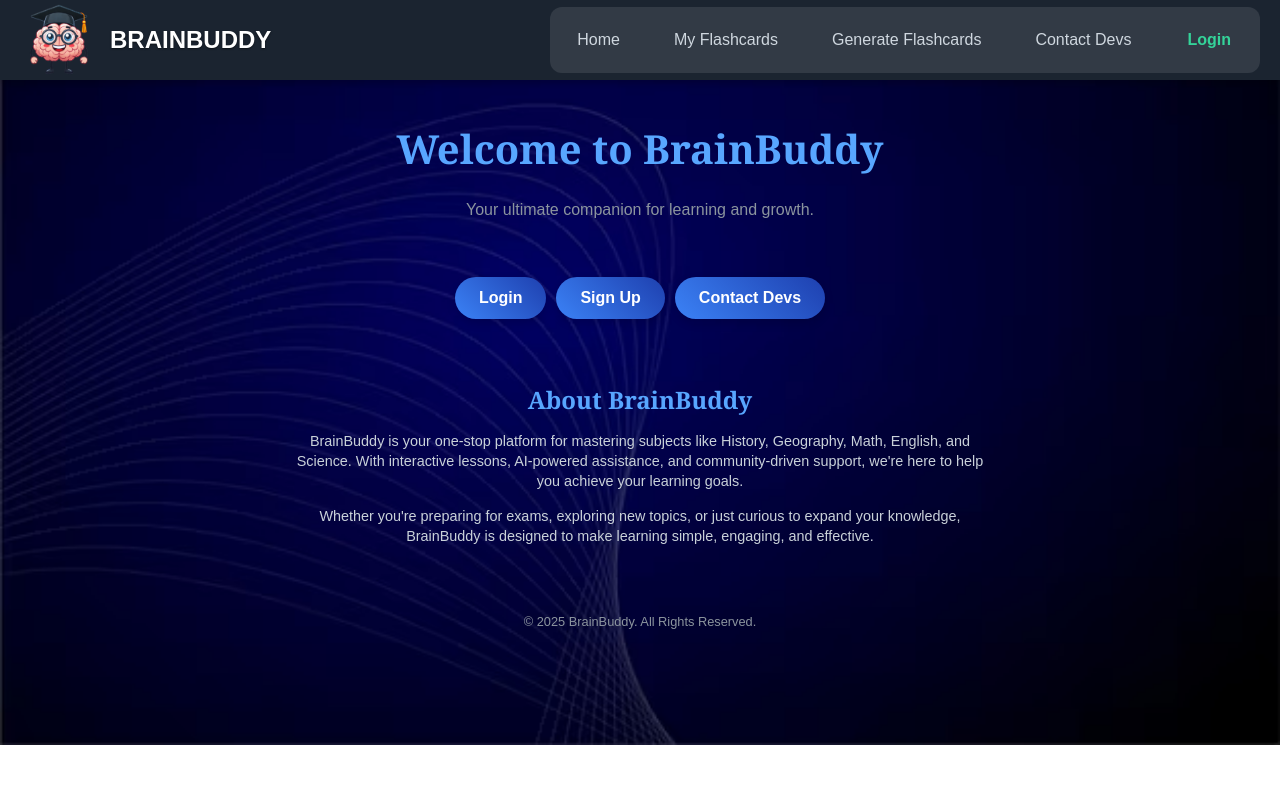
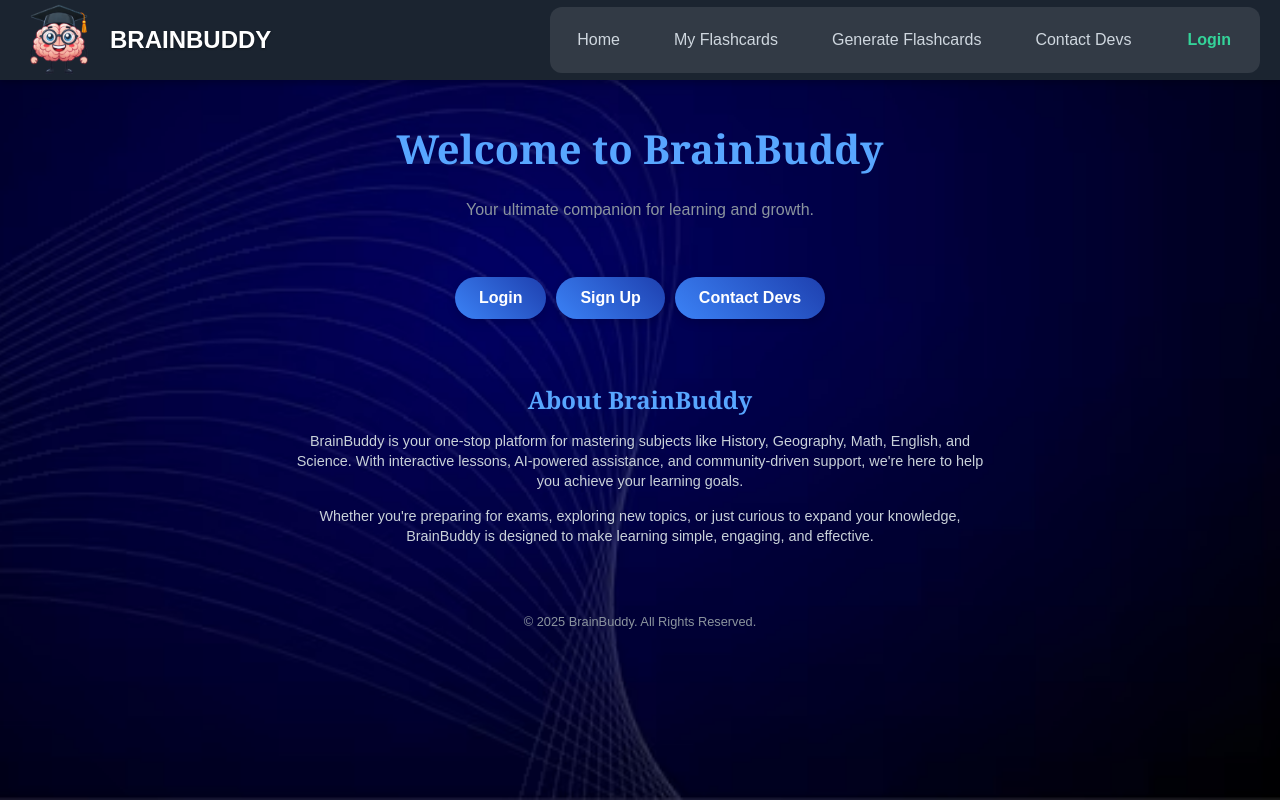
Before and after one commit to GrewalCreator/BrainBuddy, a React (Create React App) app in the folder frontend/: page / in a window 1280 px wide. Built offline with nearby package versions, Linux system fonts and the light colour scheme; no server answers.

Commit message:
fixed background image in place

```diff
--- a/frontend/src/assets/css/App.css
+++ b/frontend/src/assets/css/App.css
@@ -1,10 +1,11 @@
 /* Global */
-html, body {
+html,
+body {
   height: 100vh;
   margin: 0;
   padding: 0;
-  background: url('../images/background.avif') no-repeat center center;
-  background-size:100%;
+  background: url('../images/background.avif') no-repeat center center fixed;
+  background-size: cover;
   color: #c9d1d9;
   font-family: 'Arial', sans-serif;
   line-height: 1.6;
@@ -43,7 +44,9 @@ button.btn-outline:hover {
 }
 
 /* Global Headings */
-h1, h2, h3 {
+h1,
+h2,
+h3 {
   font-family: 'Georgia', serif;
   color: #58a6ff;
 }
```
